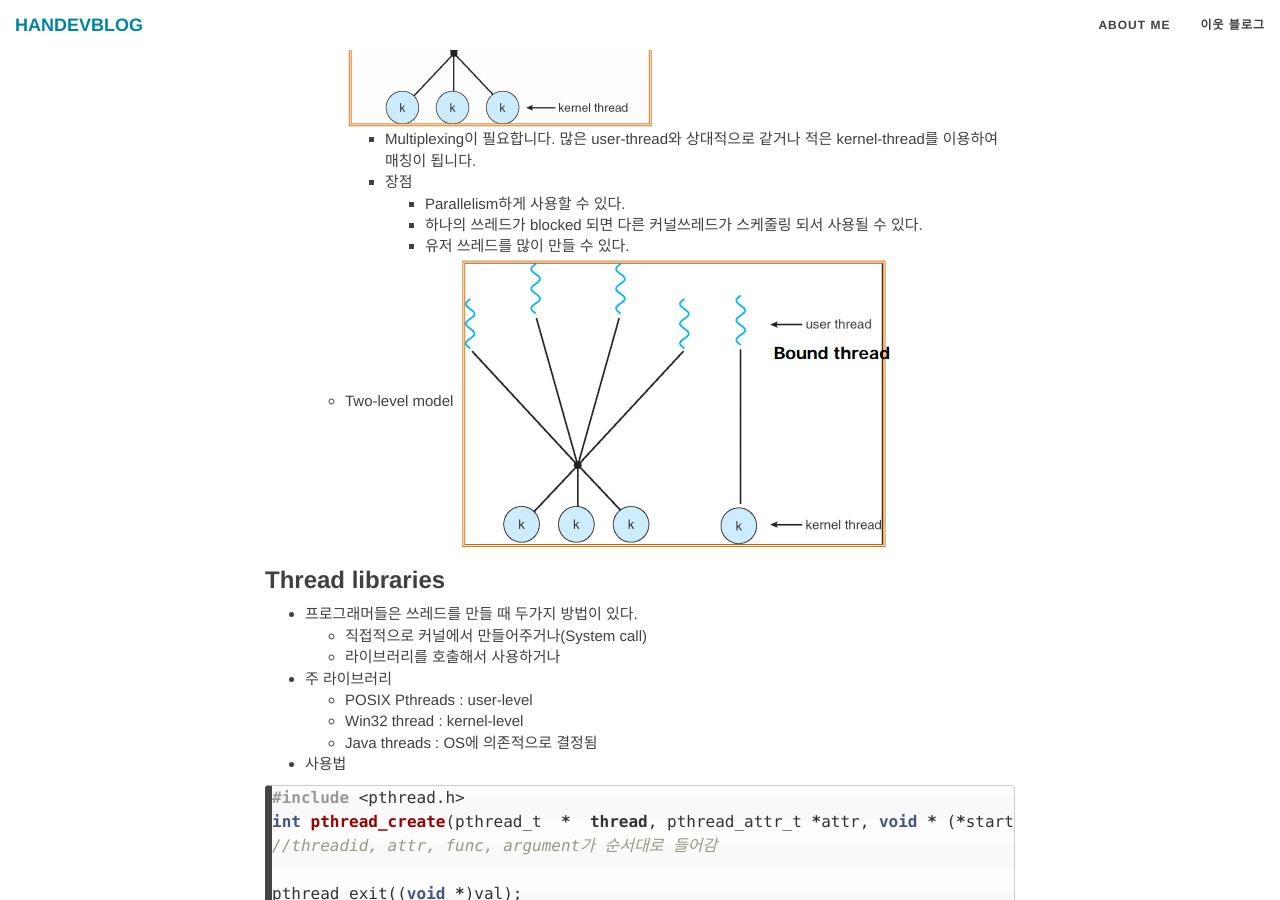
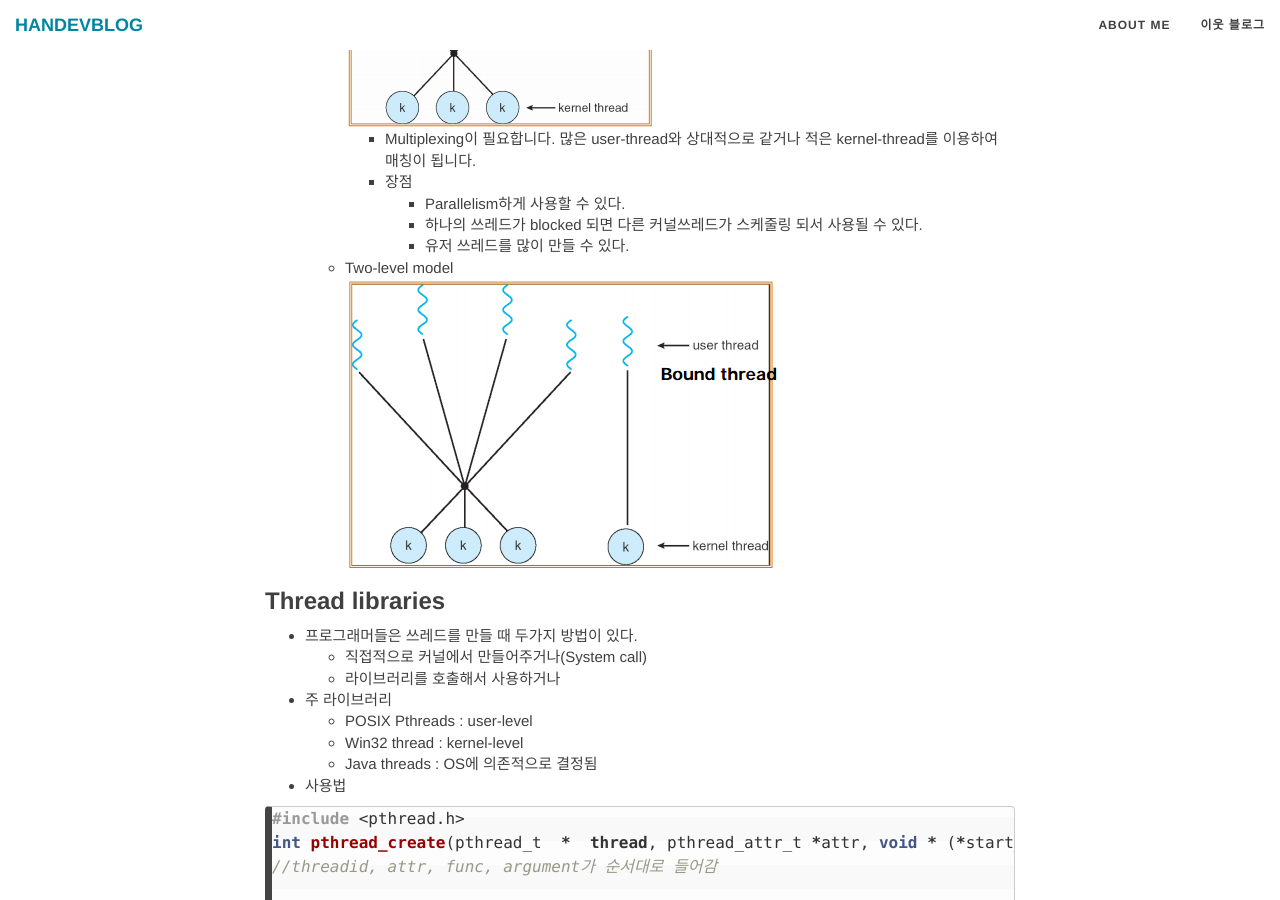
Before and after one commit to hanjungv/hanjungv.github.io, a Jekyll site: the page built from _posts/2017-04/14/2017-04-14-1_OS4.markdown, in a window 1280 px wide and 900 px high, scrolled down 3304 px. Built offline with Jekyll 4.4.1, drawn with Linux system fonts in a browser that asks for light colours; nearby versions of some CDN libraries; comment, search, counter and statistics services are not loaded.

```diff
--- a/_posts/2017-04/14/2017-04-14-1_OS4.markdown
+++ b/_posts/2017-04/14/2017-04-14-1_OS4.markdown
@@ -76,7 +76,7 @@ category: OS
             * Parallelism하게 사용할 수 있다.
             * 하나의 쓰레드가 blocked 되면 다른 커널쓰레드가 스케줄링 되서 사용될 수 있다.
             * 유저 쓰레드를 많이 만들 수 있다.
-    * Two-level model
+    * Two-level model<br/>
     <img src = '/post_img/201704/14/8.png'/><br/>
 
 ### Thread libraries
@@ -147,7 +147,7 @@ ex> 브라우저의 여러 창을 띄우고 서핑중에 하나의 페이지가
     <img src = '/post_img/201704/14/9.png'/><br/>
     * I/O 연산이 있다면
     * Upcall로 이 커널 쓰레드를 사용할 수 없다고 알려줄 것입니다.
-    * B 쓰레드는 그 옆 LWP로 매핑되어 일을 수행하게 되고
+    * B 쓰레드는 그 옆 LWP로 매핑되어 일을 수행하게 되고<br/>
     <img src = '/post_img/201704/14/10.png'/><br/>
     * Block이 풀리면 A thread는 다시 매핑되어 일을 수행
 
```
